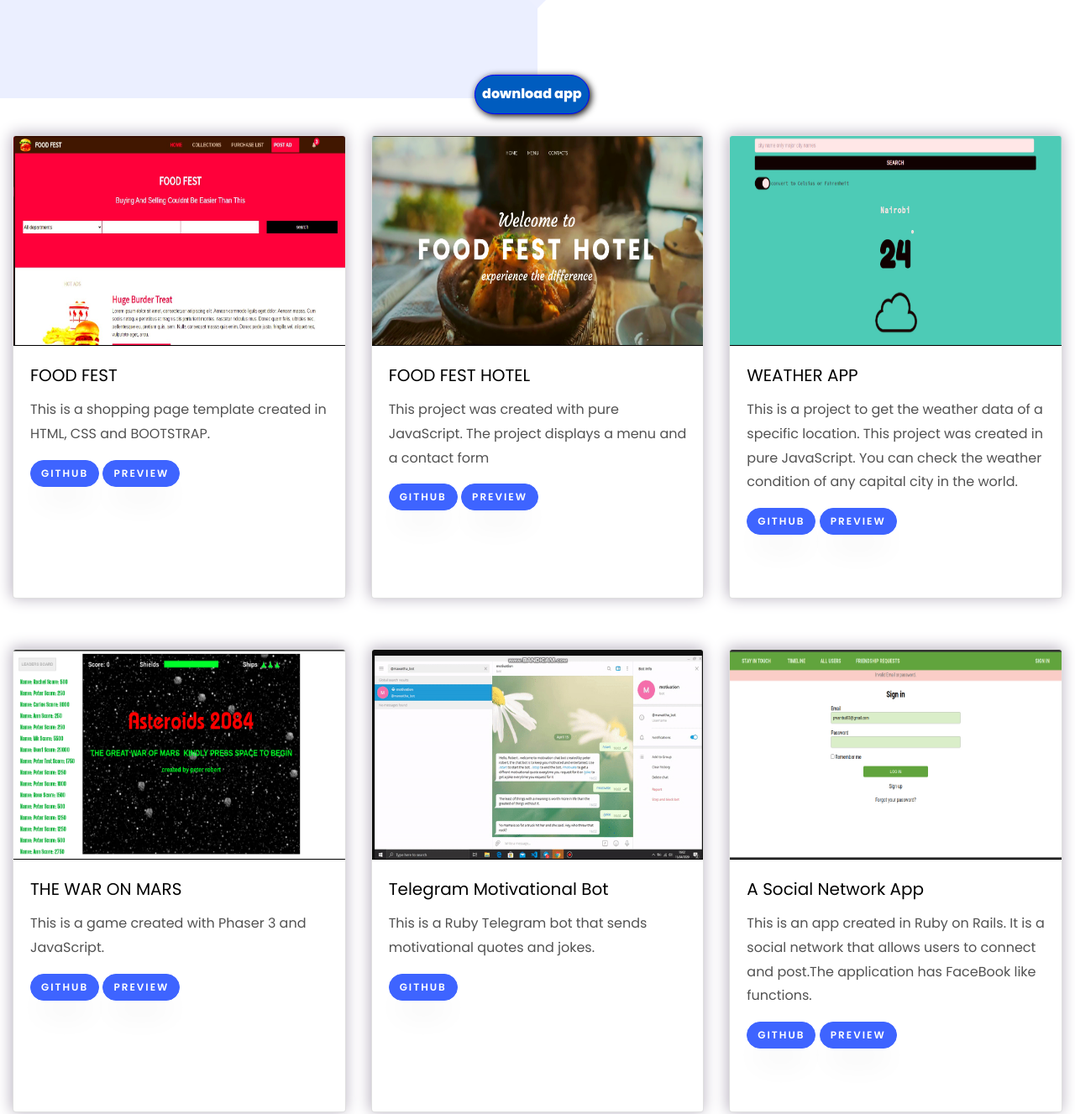
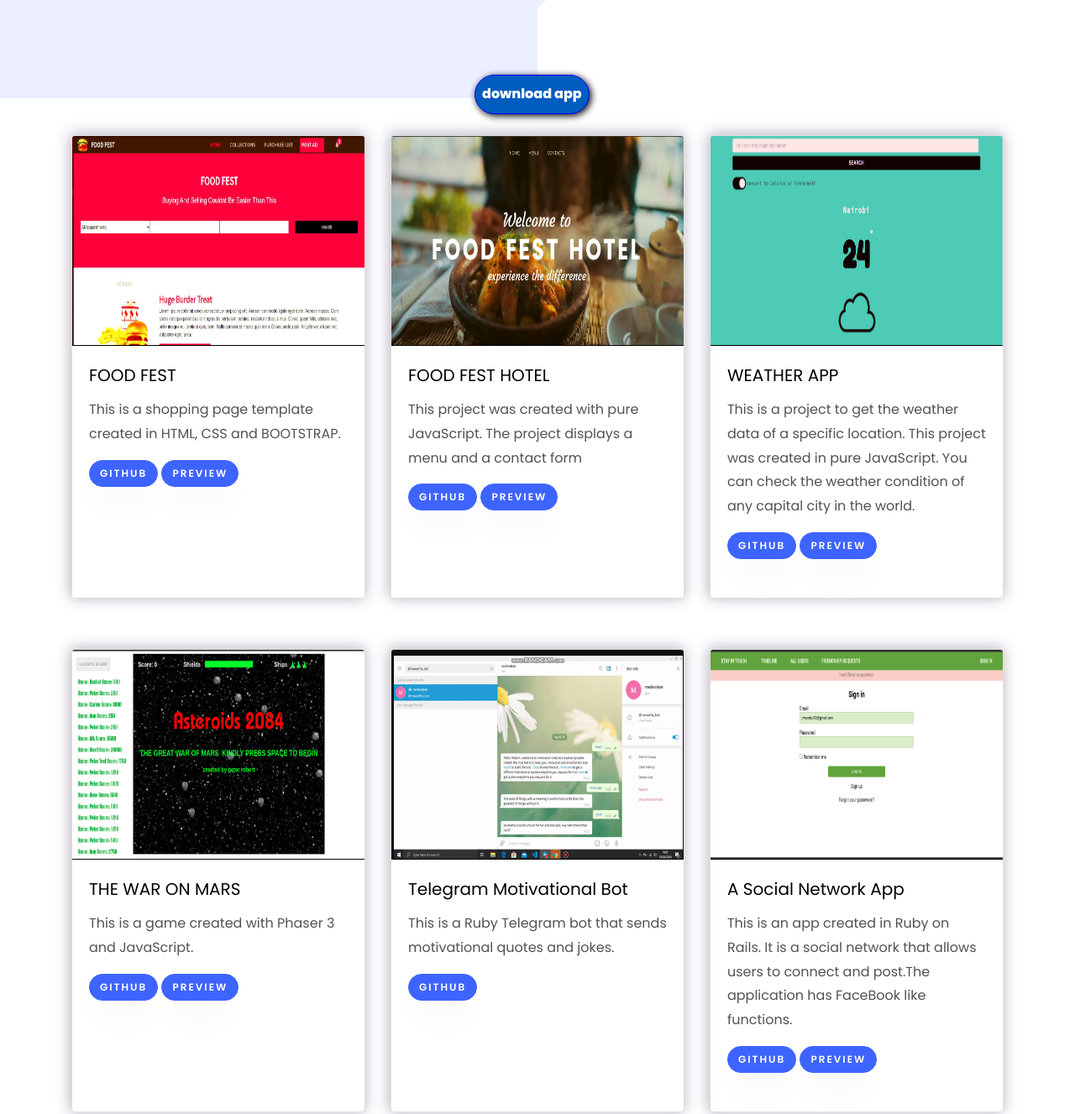
Before and after one commit to peterrobert/peterrobert.github.io, a website: page index.html in a window 1280 px wide. Shown: the part 683-2010 px from the top of the page at 84% size. Drawn offline with Linux system fonts and the light colour scheme; files whose address does not match are found by name.

Commit message:
Improve image display and fit

```diff
--- a/index.html
+++ b/index.html
@@ -102,9 +102,9 @@
 					<p> This are the names of some of the apps i have worked on</p> -->
 				</div>
 			</div>
-			<div class="container-fluid">
+			<div class="container">
 				<div class="row port">
-					<div class="col-md-4">
+					<div class="col-md-6 col-lg-6 col-xl-4">
 						<div class="card">
 							<img class="card-img-top" src="./images/foodfest.jpg" alt="Card image cap">
 							<div class="card-body">
@@ -116,7 +116,7 @@
 						  </div>
 					</div>
 
-					<div class="col-md-4">
+					<div class="col-md-6 col-lg-6 col-xl-4">
 						<div class="card">
 							<img class="card-img-top" src="./images/fest.jpg" alt="Card image cap">
 							<div class="card-body">
@@ -128,7 +128,7 @@
 						  </div>
 					</div>
 
-					<div class="col-md-4">
+					<div class="col-md-6 col-lg-6 col-xl-4 ">
 						<div class="card">
 							<img class="card-img-top" src="./images/weather.jpg" alt="Card image cap">
 							<div class="card-body">
@@ -142,9 +142,9 @@
 				</div>
 			</div>
 
-			<div class="container-fluid">
+			<div class="container">
 				<div class="row port">
-					<div class="col-md-4">
+					<div class="col-md-6 col-lg-6 col-xl-4">
 						<div class="card">
 							<img class="card-img-top" src="./images/game.jpg" alt="Card image cap">
 							<div class="card-body">
@@ -156,7 +156,7 @@
 						  </div>
 					</div>
 
-					<div class="col-md-4">
+					<div class="col-md-6  col-lg-6 col-xl-4">
 						<div class="card">
 							<img class="card-img-top" src="./images/bot.jpg" alt="Card image cap">
 							<div class="card-body">
@@ -168,7 +168,7 @@
 						  </div>
 					</div>
 
-					<div class="col-md-4">
+					<div class="col-md-6  col-lg-6 col-xl-4">
 						<div class="card">
 							<img class="card-img-top" src="./images/social.jpg" alt="Card image cap">
 							<div class="card-body">
@@ -224,6 +224,7 @@
 
 					<div id="page-2" class="page three">
 						<h2 class="heading">Skills</h2>
+						<div class="container">
                       <div class="row skill-img">
 						  <div class="col-md-4">
 							<div class="card">
@@ -275,6 +276,7 @@
 
 
 					</div>
+				</div>
 				</div>
 			</div>
 		</div>
```
Also changed, not shown: css/style.css.
